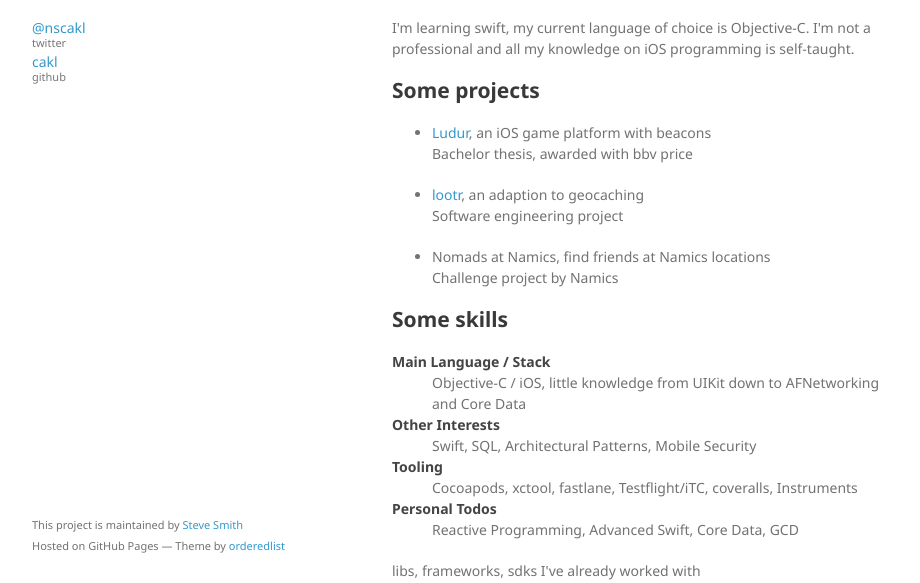
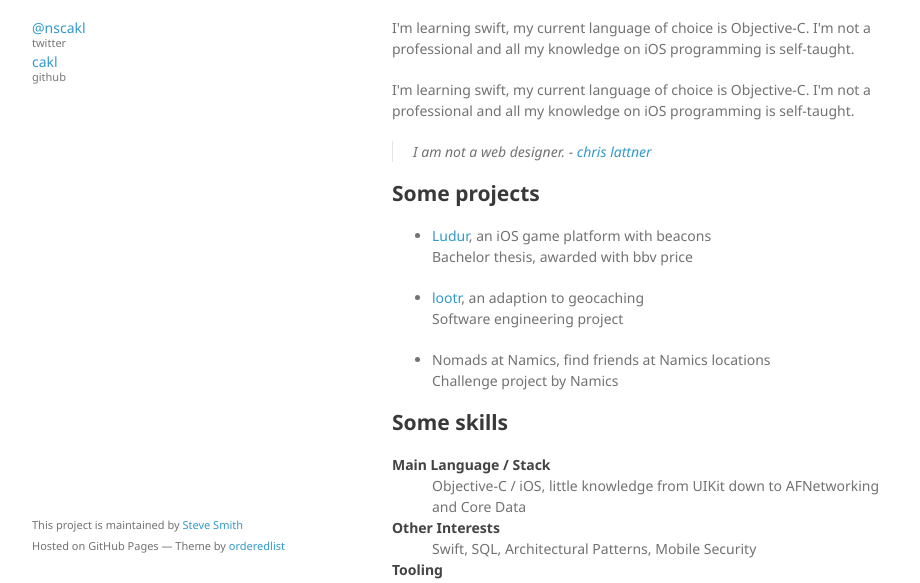
Before and after one commit to cakl/cakl.github.io, a plain HTML site: page index.html in a window 1280 px wide. Shown: the part 175-758 px from the top of the page, without its empty margins (178-1098 px from the left). Drawn offline with Linux system fonts and the light colour scheme.

Commit message:
quote chris lattner

```diff
--- a/index.html
+++ b/index.html
@@ -32,6 +32,12 @@
         <p>I'm a St.Gallen based iOS developer. I studied CS at the <a href="https://www.hsr.ch/">university of applied sciences Rapperswil</a>. I graduated this February and I'm actively looking for a job. </p>
 
         <p>I'm learning swift, my current language of choice is Objective-C. I'm not a professional and all my knowledge on iOS programming is self-taught.</p>
+
+        <p>I'm learning swift, my current language of choice is Objective-C. I'm not a professional and all my knowledge on iOS programming is self-taught.</p>
+
+        <blockquote>
+        <p>I am not a web designer. - <a href="http://nondot.org/sabre/">chris lattner</a></p>
+        </blockquote>
 
         <!--
         <p><em>View the <a href="http://github.github.com/github-flavored-markdown/sample_content.html">source of this content</a>.</em></p>
```
